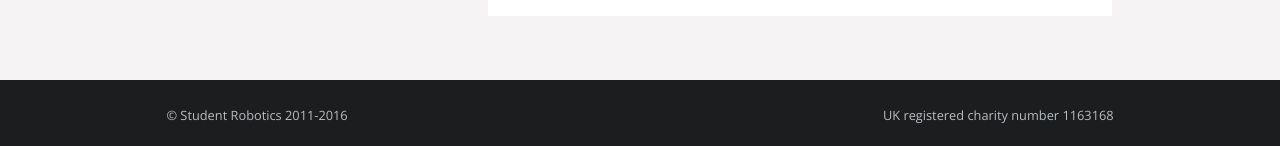
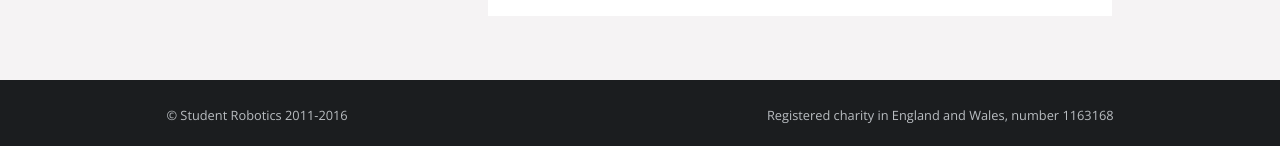
Before and after one commit to srobo/website, a Jekyll site: the page built from index.html, in a window 1280 px wide. Shown: the part 1603-1749 px from the top of the page. Built offline with Jekyll 4.4.1, drawn with Linux system fonts in a browser that asks for light colours; nearby versions of some CDN libraries.

Commit message:
Updated charity notification on footer

```diff
--- a/_includes/footer.html
+++ b/_includes/footer.html
@@ -1,6 +1,6 @@
 <footer class="site-footer">
   <div class="row fixed-width">
     <div class="d-6-12">&copy; Student Robotics 2011-2016</div>
-    <div class="text-right d-6-12">UK registered charity number 1163168</div>
+    <div class="text-right d-6-12">Registered charity in England and Wales, number 1163168</div>
   </div>
 </footer>
```
